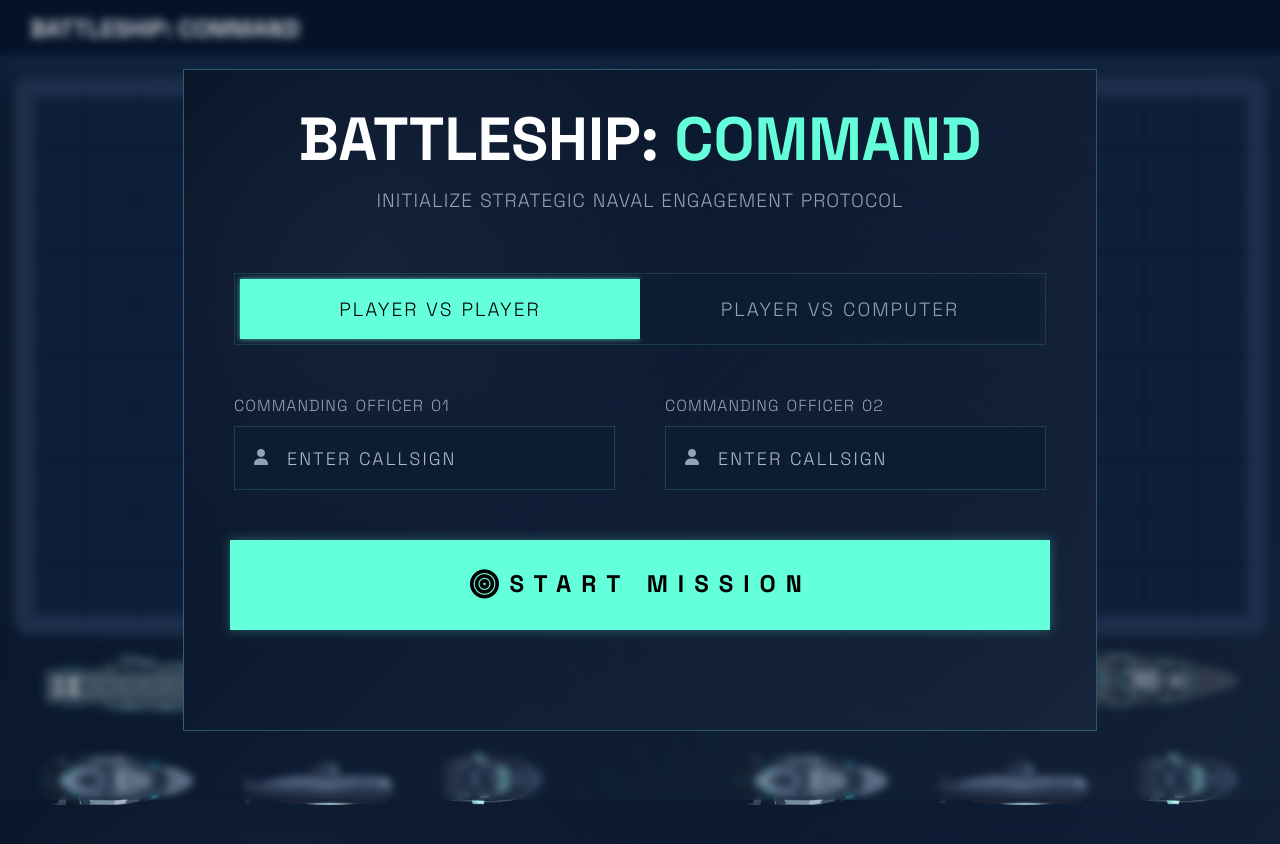
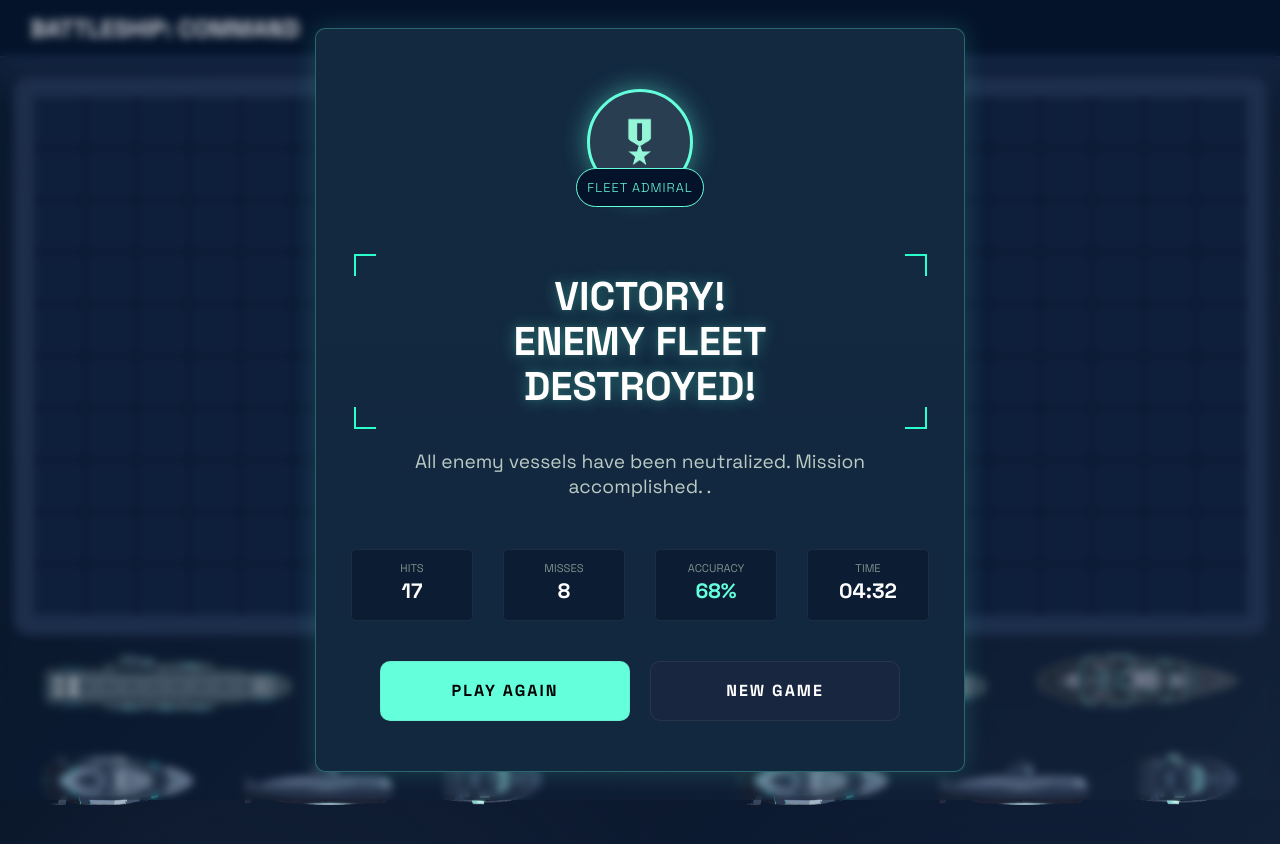
Before and after one commit to KTAGit/battleship, a website built with webpack: page src/template.html in a window 1280 px wide. Built offline with nearby package versions, Linux system fonts and the light colour scheme.

Commit message:
Add victory popup with stats and rematch or new game options

```diff
--- a/src/index.js
+++ b/src/index.js
@@ -5,3 +5,4 @@ import "./ui/renderGameboard.js";
 import "./controllers/fleet.js";
 import "./controllers/initialScreen.js";
 import "./ui/initialScreenUi.js";
+import "./ui/victory.js";
--- a/src/logic.js
+++ b/src/logic.js
@@ -129,6 +129,8 @@ export class Gameboard {
 
           // Return result of the attack
           if (this.isGameOver()) {
+            console.log(this.shipPositions);
+            console.log("gameover");
             return "gameover";
           } else {
             return "hit";
--- a/src/styles.css
+++ b/src/styles.css
@@ -605,3 +605,236 @@ nav {
       0 0 10px #64ffdbb7;
   }
 }
+
+.victory-section {
+  z-index: 12;
+  width: fit-content;
+  background-color: #0e1f35;
+  border: 1px solid #64ffdb4b;
+  border-radius: 10px;
+  display: flex;
+  flex-direction: column;
+  align-items: center;
+  gap: 20px;
+  box-shadow: 0 0 25px 1px #64ffdb28;
+  background: linear-gradient(#3bffd106, #3dfdd005), #11243c;
+}
+
+.message-container p {
+  font-family: "Space Grotesk", sans-serif;
+  color: #bacbc4;
+  text-align: center;
+  font-size: 1.2rem;
+  margin-top: 0;
+}
+
+.stats-container {
+  display: flex;
+  margin-top: 10px;
+  justify-content: space-evenly;
+  margin-left: 20px;
+  margin-right: 20px;
+}
+
+.stats-container div {
+  width: 120px;
+  height: 70px;
+  background-color: #0a192fad;
+  font-family: "Space Grotesk", sans-serif;
+  border-radius: 5px;
+  border: 1px solid #7f8e8a24;
+  margin-left: 15px;
+  margin-right: 15px;
+  display: flex;
+  flex-direction: column;
+  text-align: center;
+}
+
+.stats-container div .label {
+  font-size: 0.7rem;
+  text-align: center;
+  color: #7f8e8a;
+  margin-bottom: 3px;
+}
+
+.enemy-destroyed-container {
+  position: relative;
+  padding-top: 20px;
+  padding-bottom: 20px;
+  padding-left: 160px;
+  padding-right: 160px;
+  color: white;
+}
+
+.enemy-destroyed-container::before,
+.enemy-destroyed-container::after {
+  content: "";
+  position: absolute;
+  width: 20px;
+  height: 20px;
+  border: 2px solid #2bffcd;
+}
+
+/* Top-left */
+.enemy-destroyed-container::before {
+  top: 0;
+  left: 0;
+  border-right: none;
+  border-bottom: none;
+}
+
+/* Bottom-right */
+.enemy-destroyed-container::after {
+  bottom: 0;
+  right: 0;
+  border-left: none;
+  border-top: none;
+}
+
+.enemy-destroyed-container span::before,
+.enemy-destroyed-container span::after {
+  content: "";
+  position: absolute;
+  width: 20px;
+  height: 20px;
+  border: 2px solid #2bffcd;
+}
+
+/* Top-right */
+.enemy-destroyed-container span::before {
+  top: 0;
+  right: 0;
+  border-left: none;
+  border-bottom: none;
+}
+
+/* Bottom-left */
+.enemy-destroyed-container span::after {
+  bottom: 0;
+  left: 0;
+  border-right: none;
+  border-top: none;
+}
+
+.enemy-destroyed-container p {
+  color: white;
+  font-family: "Space Grotesk", sans-serif;
+  font-weight: bolder;
+  word-spacing: 1px;
+  font-size: 2.5rem;
+  margin: 0;
+  text-align: center;
+  line-height: 45px;
+  text-shadow:
+    0 0 2px #0a192f,
+    0 0 3px #64ffdb5e,
+    0 0 15px #64ffdb5e;
+}
+
+.button-container {
+  display: flex;
+  gap: 20px;
+  margin-top: 20px;
+  margin-bottom: 50px;
+}
+
+.hit-count {
+  color: white;
+  margin: 0;
+  font-family: "Space Grotesk", sans-serif;
+  font-weight: bold;
+  font-size: 1.3rem;
+}
+
+.miss-count {
+  color: white;
+  margin: 0;
+  font-family: "Space Grotesk", sans-serif;
+  font-weight: bold;
+  font-size: 1.3rem;
+}
+.time {
+  color: white;
+  margin: 0;
+  font-family: "Space Grotesk", sans-serif;
+  font-weight: bold;
+  font-size: 1.3rem;
+}
+.accuracy-data {
+  color: #64ffdb;
+  margin: 0;
+  font-family: "Space Grotesk", sans-serif;
+  font-weight: bold;
+  font-size: 1.3rem;
+}
+
+.button-container button {
+  width: 250px;
+  height: 60px;
+  border-radius: 10px;
+  font-family: "Space Grotesk", sans-serif;
+  font-weight: bold;
+  font-size: 1rem;
+  border: 1px solid #7f8e8a24;
+  letter-spacing: 2px;
+}
+
+.play-again-btn {
+  background-color: #64ffdb;
+}
+
+.play-again-btn:hover {
+  cursor: pointer;
+  box-shadow: 0 0 15px 1px #64ffdb28;
+}
+
+.restart-new-game-btn {
+  background-color: #18263f;
+  color: white;
+}
+
+.restart-new-game-btn:hover {
+  cursor: pointer;
+  box-shadow: 0 0 15px 1px #7f8e8a24;
+}
+
+.victory-badge-container {
+  position: relative;
+  display: flex;
+  flex-direction: column;
+  align-items: center;
+}
+
+.fleet-admiral {
+  position: relative;
+  font-family: "Space Grotesk", sans-serif;
+  font-weight: lighter;
+  font-size: 0.8rem;
+  letter-spacing: 1px;
+  color: #64ffdb;
+  padding: 10px;
+  background-color: #04122a;
+  border-radius: 50px;
+  border: solid 0.5px #64ffdb;
+  margin-top: 0;
+  margin-bottom: 0;
+  top: -27px;
+}
+
+.badge-wrapper {
+  width: 100px;
+  height: 100px;
+  margin-top: 60px;
+  background-color: #2a3e52;
+  border: solid 3px #64ffdb;
+  border-radius: 50%;
+  box-shadow: 0 0 25px 1px #64ffdb6f;
+  display: flex;
+  justify-content: center;
+  align-items: center;
+}
+
+.medal-icon {
+  width: 50px;
+  height: 50px;
+}
--- a/src/template.html
+++ b/src/template.html
@@ -93,6 +93,45 @@
           </div>
         </form>
       </section>
+      <section class="victory-section">
+        <div class="victory-badge-container">
+          <div class="badge-wrapper"></div>
+          <p class="fleet-admiral">FLEET ADMIRAL</p>
+        </div>
+        <div class="enemy-destroyed-container">
+          <span></span>
+          <p>VICTORY!</p>
+          <p>ENEMY FLEET <br />DESTROYED!</p>
+        </div>
+        <div class="message-container">
+          <p>
+            All enemy vessels have been neutralized. Mission <br />accomplished.
+            <span class="player-name"></span>.
+          </p>
+        </div>
+        <div class="stats-container">
+          <div class="hit-count-wrapper">
+            <p class="label">HITS</p>
+            <p class="hit-count">17</p>
+          </div>
+          <div class="miss-count-wrapper">
+            <p class="label">MISSES</p>
+            <p class="miss-count">8</p>
+          </div>
+          <div class="accuracy-wrapper">
+            <p class="label">ACCURACY</p>
+            <p class="accuracy-data">68%</p>
+          </div>
+          <div class="time-wrapper">
+            <p class="label">TIME</p>
+            <p class="time">04:32</p>
+          </div>
+        </div>
+        <div class="button-container">
+          <button class="play-again-btn">PLAY AGAIN</button>
+          <button class="restart-new-game-btn">NEW GAME</button>
+        </div>
+      </section>
     </div>
   </body>
 </html>
--- a/src/ui/renderGameboard.js
+++ b/src/ui/renderGameboard.js
@@ -59,9 +59,11 @@ function renderPlayersGrid() {
 
 // Updates a grid cell visually based on attack result.
 function markBoard(action, element) {
-  if (action === "hit") {
+  if (action === "hit" || action === "gameover") {
     element.classList.add("hit");
     element.textContent = "✕";
+    if (action === "gameover") {
+    }
   } else if (action === "miss") {
     element.classList.add("miss");
     element.textContent = "◦";
--- /dev/null
+++ b/src/ui/victory.js
@@ -0,0 +1,11 @@
+import medal from "../assets/Medal-icon.png";
+
+export function announceVictory(player, stats) {}
+
+// const victoryPopUp = document.querySelector(".victory-section").remove();
+document.querySelector(".initial-screen").remove();
+
+const medalIcon = document.createElement("img");
+medalIcon.src = medal;
+medalIcon.classList.add("medal-icon");
+document.querySelector(".badge-wrapper").appendChild(medalIcon);
```
Also changed, not shown: src/assets/Medal-icon.png (added).
